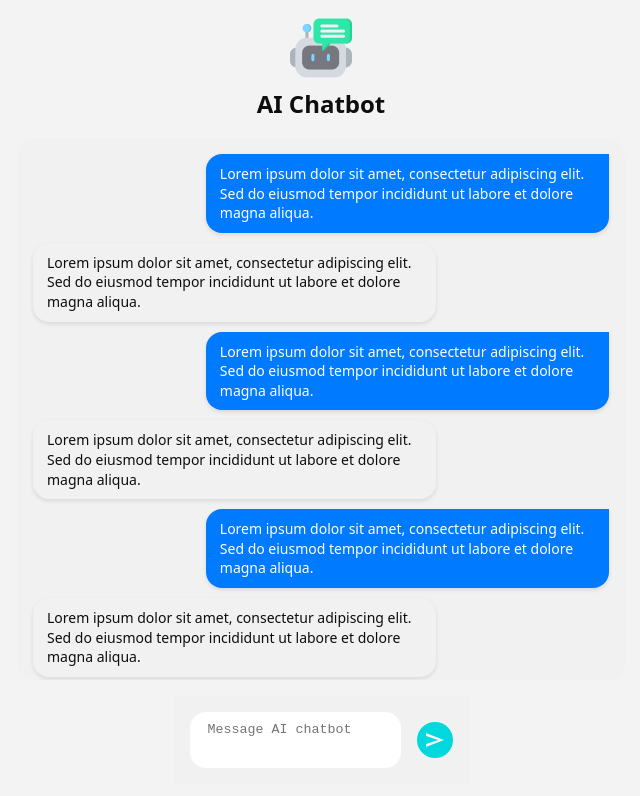
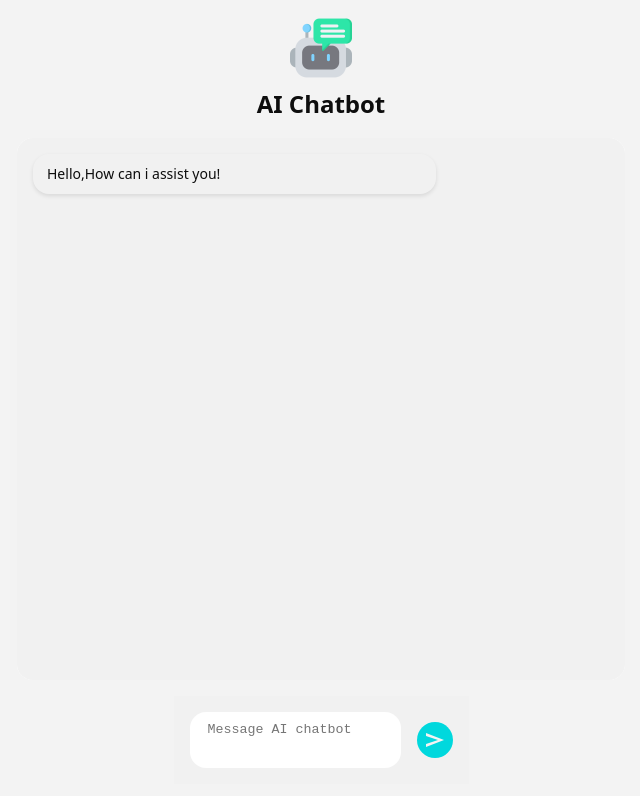
Before and after one commit to HarshPriyadarshi18/AI-Chatbot, a React (Vite) app: page / in a window 1280 px wide. Shown: the top 796 px of the page, without its empty margins (319-959 px from the left). Built offline with nearby package versions, Linux system fonts and the light colour scheme.

Commit message:
Displaying and handling message event

```diff
--- a/src/App.jsx
+++ b/src/App.jsx
@@ -3,7 +3,11 @@ import styles from './App.module.css'
 import {Chat} from './Components/chat'
 import { Controls } from './Components/controls';
 function App() {
-  const [messages,setMessages]=useState(MESSAGES);
+ // const [messages,setMessages]=useState(MESSAGES);
+   const [messages,setMessages]=useState([]);
+   function handleContentSend(content){
+     setMessages((prevMessages)=>[...prevMessages,{content,role:'user'}])
+   }
  return (
   <div className={styles.App}>
     <header className={styles.Header}>
@@ -13,10 +17,11 @@ function App() {
     <div className={styles.chatContainer}>
      <Chat messages={messages} />
    </div>
-     <Controls/>
+     <Controls onSend={handleContentSend}/>
   </div>
  );
 }
+/*
 const MESSAGES=[
   {
     role:'user',
@@ -51,6 +56,6 @@ const MESSAGES=[
     content:" Lorem ipsum dolor sit amet, consectetur adipiscing elit. Sed do eiusmod tempor incididunt ut labore et dolore magna aliqua."
   },
 
-]
+]*/
 
 export default App
--- a/src/Components/chat.jsx
+++ b/src/Components/chat.jsx
@@ -1,9 +1,15 @@
 import styles from './chat.module.css';
+
+const WELCOME_MESSAGES=
+  {
+    role:'assistant',
+    content:'Hello,How can i assist you!',
+  };
 
 export function Chat({ messages }) {
   return (
     <div className={styles.Chat}>
-      {messages.map(({ role, content }, index) => (
+      {[WELCOME_MESSAGES, ...messages].map(({ role, content }, index) => (
         <div
           key={index}
           data-role={role}
--- a/src/Components/controls.jsx
+++ b/src/Components/controls.jsx
@@ -1,12 +1,30 @@
+import { useState } from 'react';
 import styles from './Controls.module.css';
 
-export function Controls(){
+export function Controls({onSend}){
+  const [content,setContent]=useState("");
+  function handleContentChanges(event){
+     setContent(event.target.value);
+  }
+  function handleContentSend(){
+    if(content.length>0){
+      onSend(content)
+     setContent("");
+    }
+
+  }
+  function handleEnterPress(event){
+   if(event.key=='Enter' && !event.shiftKey){
+     event.preventDefault();
+     handleContentSend();
+   }
+  }
     return(
      <div className={styles.Controls}>
         <div className={styles.TextAreaContainer}>
-            <textarea className={styles.TextArea} placeholder="Message AI chatbot"/>
+            <textarea className={styles.TextArea} placeholder="Message AI chatbot" value={content} onChange={handleContentChanges} onKeyDown={handleEnterPress} />
         </div>
-        <button className={styles.Button}><SendIcon/></button>
+        <button className={styles.Button} onClick={handleContentSend}><SendIcon/></button>
      </div>
     )
 }
```
